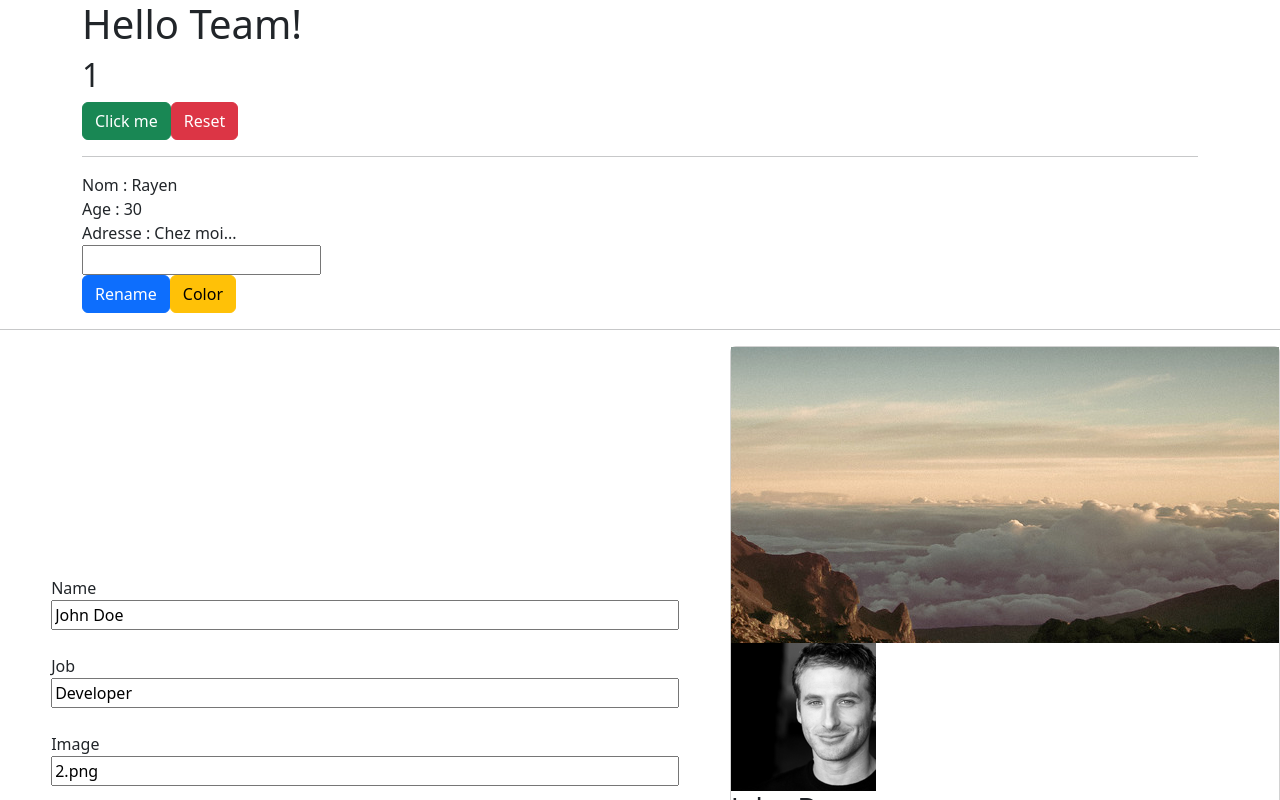
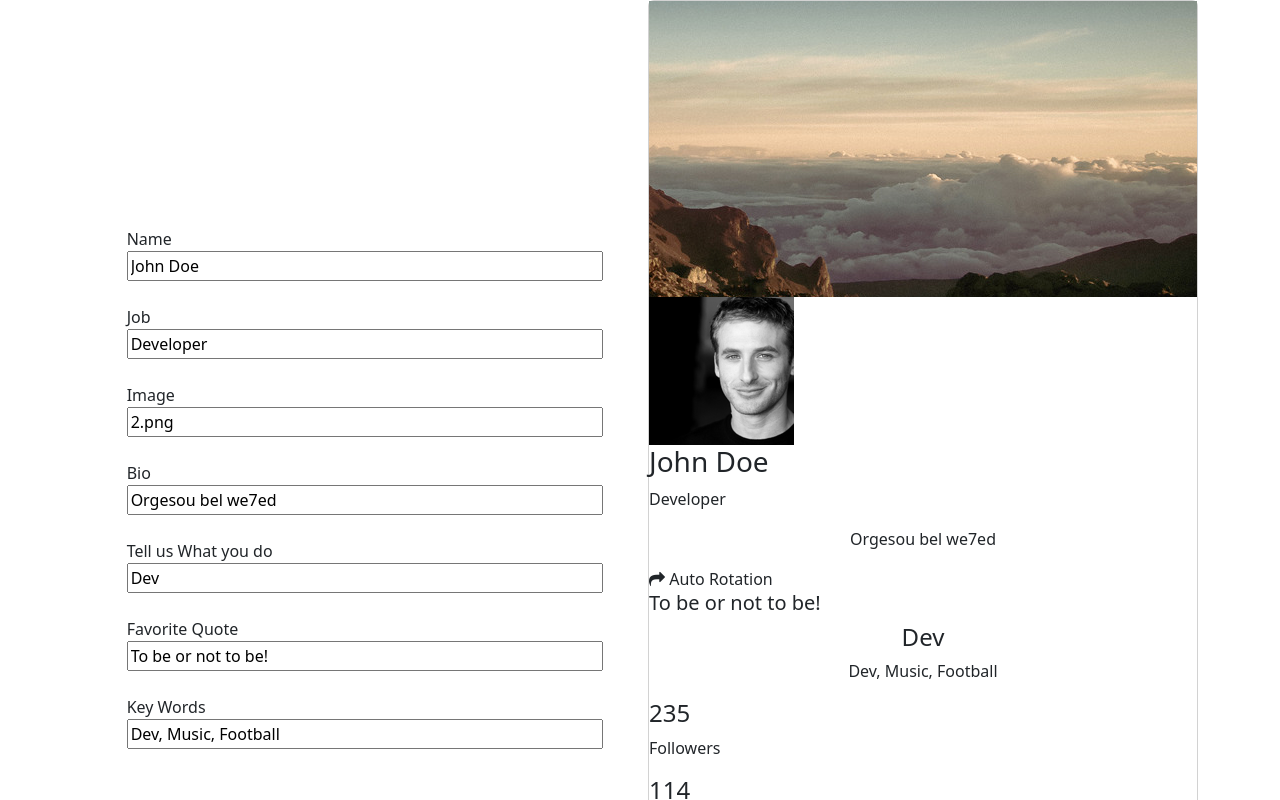
Before and after one commit to RayenRk/first-app, an Angular app: page / in a window 1280 px wide. Shown: the top 800 px of the page. Built offline with nearby package versions, Linux system fonts and the light colour scheme.

Commit message:
Card rotation only

```diff
--- a/src/app/app.component.html
+++ b/src/app/app.component.html
@@ -1,9 +1,3 @@
 <div class="container">
-<h1>{{title}}</h1>
-<h2>{{countNum}}</h2>
-<button (click)="count()" type="button" class="btn btn-success">Click me</button>
-<button (click)="reset()" type="button" class="btn btn-danger">Reset</button>
+<app-card></app-card>
 </div>
-<app-form></app-form>
-<hr>
-<app-card></app-card>
```
